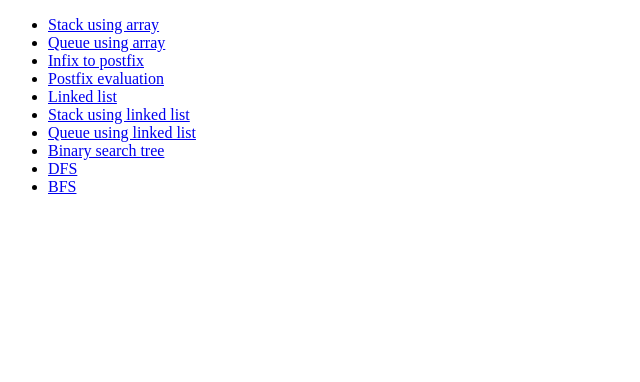
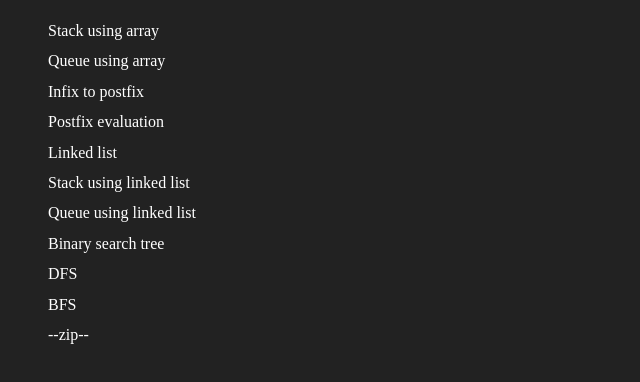
Before and after one commit to abe1242/abe1242.github.io, a plain HTML site: page index.html in a window 1280 px wide. Shown: the whole page, without its empty margins (0-640 px from the left). Drawn offline with Linux system fonts and the light colour scheme.

Commit message:
Added zip and other styles

```diff
--- a/index.html
+++ b/index.html
@@ -4,6 +4,12 @@
     <meta charset="UTF-8">
     <meta name="viewport" content="width=device-width, initial-scale=1.0">
     <title>code</title>
+    <style>
+        body { background-color: #222; color: white; line-height: 1.9; }
+        a { color: inherit; text-decoration: none }
+        a:hover { background: white; color: #222 }
+        li { list-style-type: none }
+    </style>
 </head>
 <body>
     <ul>
@@ -17,6 +23,7 @@
         <li><a href="/bst.html">Binary search tree</a></li>
         <li><a href="/dfs.html">DFS</a></li>
         <li><a href="/bfs.html">BFS</a></li>
+        <li><a href="d.zip">--zip--</a></li>
     </ul>
 </body>
 </html>
```
Also changed, not shown: 1 other file.
